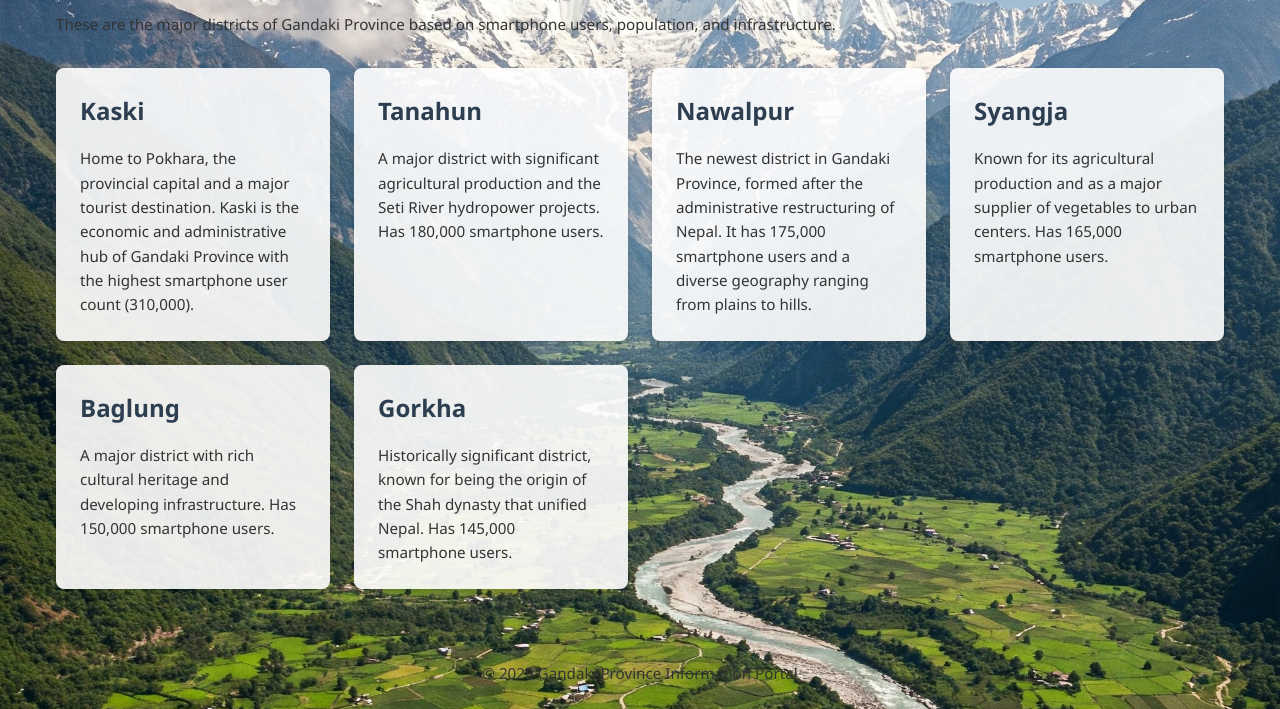
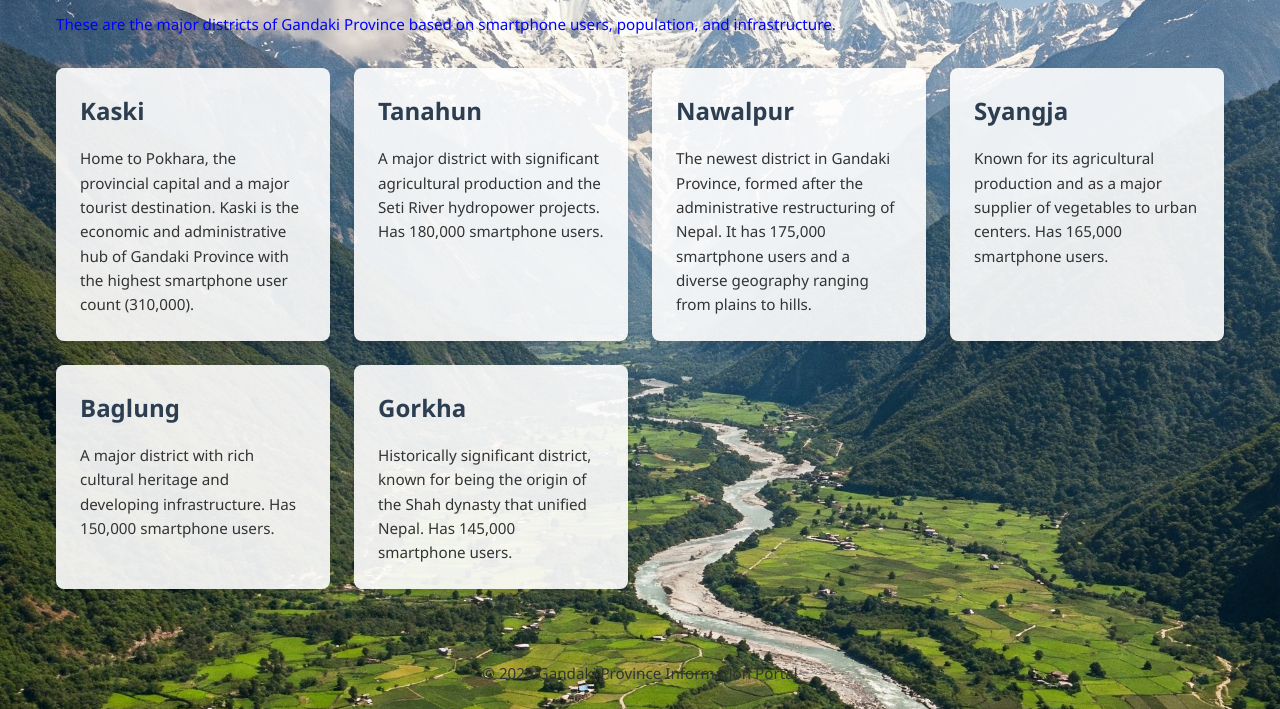
Before and after one commit to chaitanya5656589/Dados, a website: page major-districts.html in a window 1280 px wide. Shown: the part 153-862 px from the top of the page. Drawn offline with Linux system fonts and the light colour scheme.

Commit message:
Update major-districts.html

```diff
--- a/major-districts.html
+++ b/major-districts.html
@@ -39,7 +39,7 @@
     </header>
     <main>
       <h2>Major Districts of Gandaki Province</h2>
-      <p>These are the major districts of Gandaki Province based on smartphone users, population, and infrastructure.</p>
+      <p style="color: blue">These are the major districts of Gandaki Province based on smartphone users, population, and infrastructure.</p>
 
       <div class="districts-grid">
         <div class="district-card">
```
